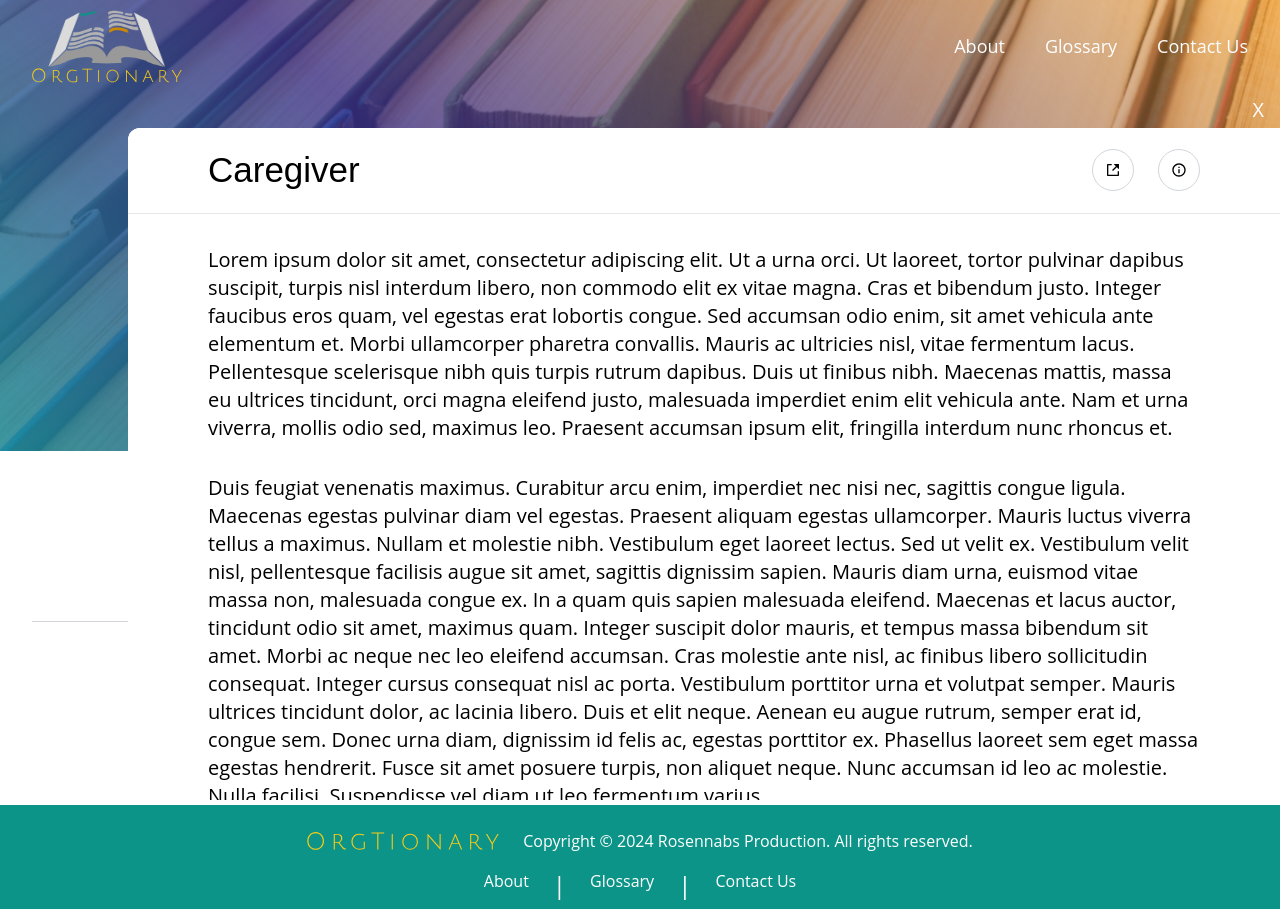
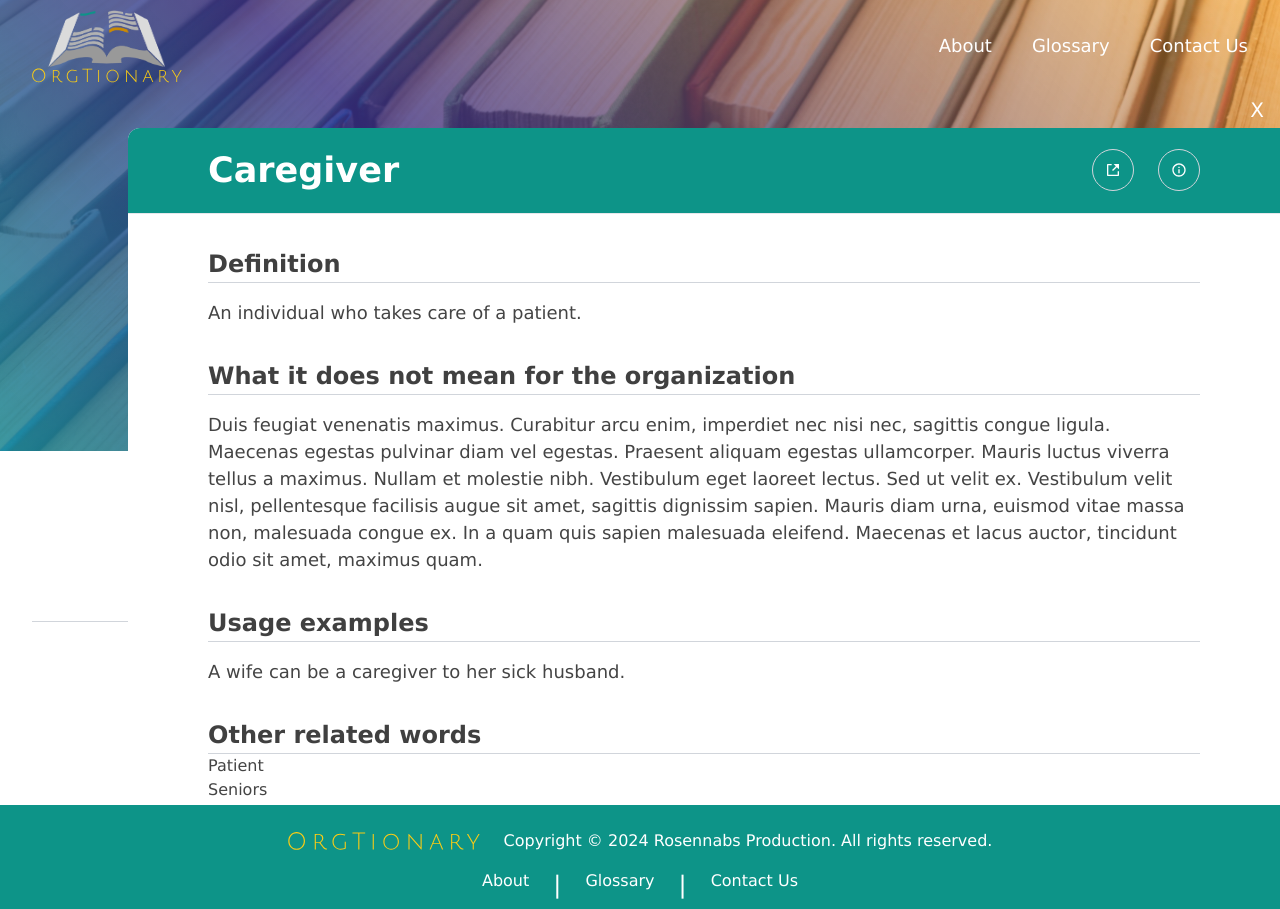
Before and after one commit to rosennabs/orgTionary, a Next.js app: page /lexicon/Caregiver in a window 1280 px wide. Built offline with nearby package versions, Linux system fonts and the light colour scheme.

Commit message:
Dynamically render stored text contents on the word details page

```diff
--- a/app/globals.css
+++ b/app/globals.css
@@ -18,12 +18,12 @@ body {
   padding: 0;
   margin: 0;
   height: 100vh;
-
+  color: #444;
   width: 100%;
   display: flex;
   flex-direction: column;
   justify-content: space-between;
-
+  font-family: 'Lucida Grande', 'Geneva', 'Poppins', sans-serif;
   background-image: linear-gradient(45deg, rgb(20, 184, 166, 0.9), rgb(61, 51, 140, 0.8),rgb(249, 159, 32, 0.5)), url('/books.png');
   background-size: cover;
   background-position: center;
@@ -62,11 +62,22 @@ body {
 
 h1 {
   font-size: 35px;
-  color: h;
-  font-family: 'Poppins', sans-serif;
+  font-weight: bold;
 }
 
+.word-details h2 {
+  font-size: 24px;
+  color: #404040;
+  font-weight: bold;
+  border-bottom: 0.5px solid #d1d5db;
 
+}
+
+.word-details p {
+  margin-top: 1rem;
+  margin-bottom: 2rem;
+  font-size: 18px;
+}
 
 .link:hover,
 .link:active {
--- a/app/lexicon/[word]/page.tsx
+++ b/app/lexicon/[word]/page.tsx
@@ -3,12 +3,16 @@ import { useEffect } from 'react';
 import Link from 'next/link';
 import { useRouter } from 'next/navigation';
 import { RiShareBoxFill, RiInformationLine } from "react-icons/ri";
+import { data } from '@/helpers/data';
 
 
 function WordDetailsPage({ params }) {
   //console.log(params); //This outputs {word : "Patient"} depending on which word is clicked on. With the params feature from next.js, we can fetch data related to params.word i.e patient from the database to display information related to the word on this page.
   const { word } = params;
   const router = useRouter();
+
+  //Fetch applicable data from the word array
+  const wordData = data.find(item => item.word === word);
 
   useEffect(() => {
 
@@ -30,31 +34,53 @@ function WordDetailsPage({ params }) {
 
       <div className="fixed top-32 left-32 right-0 bottom-0 rounded-tl-xl bg-white z-50 overflow-y-auto">
 
-        <div className='flex items-center justify-between sticky top-0 bg-white py-4 px-20 border-b'>
+        <div className='flex items-center justify-between sticky top-0 text-white bg-teal-600 py-4 px-20 border-b'>
           <h1>{word}</h1>
 
           <div className='flex gap-6'>
-            <Link className='border border-gray-300 p-3 rounded-full' href="#"><RiShareBoxFill /></Link>
+            <Link className=' border border-gray-300 p-3 rounded-full' href="#"><RiShareBoxFill /></Link>
             <Link className='border border-gray-300 p-3 rounded-full' href="#"><RiInformationLine /></Link>
           </div>
         </div>
 
-        <div className='px-20 py-8'>
+        <div className='word-details px-20 py-8'>
+          <h2>Definition</h2>
+          <p>
+            {wordData ? wordData.definition : "Definition not available. Please check back later."}
+          </p>
 
-          <p className='text-xl mb-8'>
-            Lorem ipsum dolor sit amet, consectetur adipiscing elit. Ut a urna orci. Ut laoreet, tortor pulvinar dapibus suscipit, turpis nisl interdum libero, non commodo elit ex vitae magna. Cras et bibendum justo. Integer faucibus eros quam, vel egestas erat lobortis congue. Sed accumsan odio enim, sit amet vehicula ante elementum et. Morbi ullamcorper pharetra convallis. Mauris ac ultricies nisl, vitae fermentum lacus. Pellentesque scelerisque nibh quis turpis rutrum dapibus. Duis ut finibus nibh. Maecenas mattis, massa eu ultrices tincidunt, orci magna eleifend justo, malesuada imperdiet enim elit vehicula ante. Nam et urna viverra, mollis odio sed, maximus leo. Praesent accumsan ipsum elit, fringilla interdum nunc rhoncus et.
-          </p>
-          <p className='text-xl mb-8'>
-            Duis feugiat venenatis maximus. Curabitur arcu enim, imperdiet nec nisi nec, sagittis congue ligula. Maecenas egestas pulvinar diam vel egestas. Praesent aliquam egestas ullamcorper. Mauris luctus viverra tellus a maximus. Nullam et molestie nibh. Vestibulum eget laoreet lectus. Sed ut velit ex. Vestibulum velit nisl, pellentesque facilisis augue sit amet, sagittis dignissim sapien. Mauris diam urna, euismod vitae massa non, malesuada congue ex. In a quam quis sapien malesuada eleifend. Maecenas et lacus auctor, tincidunt odio sit amet, maximus quam.
+          {wordData.does_not_mean &&
+            (
+            <>
+          <h2>What it does not mean for the organization</h2>
+          <p>
+            {wordData.does_not_mean}
+              </p>
+              </>
+            )}
 
-            Integer suscipit dolor mauris, et tempus massa bibendum sit amet. Morbi ac neque nec leo eleifend accumsan. Cras molestie ante nisl, ac finibus libero sollicitudin consequat. Integer cursus consequat nisl ac porta. Vestibulum porttitor urna et volutpat semper. Mauris ultrices tincidunt dolor, ac lacinia libero. Duis et elit neque. Aenean eu augue rutrum, semper erat id, congue sem. Donec urna diam, dignissim id felis ac, egestas porttitor ex. Phasellus laoreet sem eget massa egestas hendrerit. Fusce sit amet posuere turpis, non aliquet neque. Nunc accumsan id leo ac molestie. Nulla facilisi. Suspendisse vel diam ut leo fermentum varius.
-          </p>
-          <p className='text-xl'>
-            Phasellus tristique nisl lorem, id luctus sem blandit a. Nulla magna orci, interdum eu pellentesque a, tincidunt eget massa. Ut eu est ex. Sed et lorem lectus. Duis varius nunc vitae pellentesque gravida. Morbi lacus lectus, lacinia in ante a, consequat elementum mauris. Donec non sollicitudin diam, id efficitur sapien.
+          {wordData.example &&
+            (
+              <>
+          <h2>Usage examples</h2>
+                <p>
+                  {wordData?.example}
+                </p>
+              </>
+            )}
 
-            Sed quis aliquam ex, accumsan sagittis neque. Nam a molestie lorem. Etiam id urna laoreet, vulputate lectus vitae, porta tellus. Ut finibus justo odio, eu porttitor risus fringilla vel. Vivamus laoreet enim tellus, non ullamcorper tellus semper in. Donec tempor lacus laoreet, condimentum ligula sit amet, tristique neque. Vestibulum eu fringilla quam. Sed tincidunt, justo nec vulputate finibus, lacus quam faucibus orci, eget lacinia nisi ligula eu turpis. Curabitur varius tellus aliquam urna pharetra, in aliquet mauris accumsan. Nulla porttitor ante congue ligula vehicula posuere. Vivamus ut lorem commodo nunc tempor consequat a sed lacus. Donec vel mollis enim, nec elementum nisi.
+          {wordData.related_words &&
+            (
+              <>
+              <h2>Other related words</h2>
+              {wordData.related_words.map((item) => (
+                <ul>
+                  <li>{item}</li>
+                </ul>
+              ))}
 
-          </p>
+              </>
+            )}
         </div>
       </div>
     </div>
--- a/app/lexicon/page.tsx
+++ b/app/lexicon/page.tsx
@@ -1,24 +1,9 @@
 import Link from 'next/link';
+import { data } from '@/helpers/data';
 
 function Lexicon() {
 
-  const data = [
-    {
-      word: "Patient",
-      definition: "A sick individual who needs care.",
-      example: "Individuals in long term care homes."
-    },
-    {
-      word: "Caregiver",
-      definition: "A individual who takes care of a patient.",
-      example: "A wife can be a caregiver to her sick husband."
-    },
-    {
-      word: "Innovation",
-      definition: "A novel idea to improve the healthcare system of an institution.",
-      example: "Improvement projects tailored towards implementing virtual care."
-    }
-  ]
+
   return (
     <div className='bg-amber-700'>
       <h1>Lexicon</h1>
--- /dev/null
+++ b/helpers/data.tsx
@@ -0,0 +1,23 @@
+export const data = [
+  {
+    word: "Patient",
+    definition: "A sick individual who needs care.",
+    does_not_mean: "Duis feugiat venenatis maximus. Curabitur arcu enim, imperdiet nec nisi nec, sagittis congue ligula. Maecenas egestas pulvinar diam vel egestas. Praesent aliquam egestas ullamcorper. Mauris luctus viverra tellus a maximus. Nullam et molestie nibh. Vestibulum eget laoreet lectus. Sed ut velit ex. Vestibulum velit nisl, pellentesque facilisis augue sit amet, sagittis dignissim sapien. Mauris diam urna, euismod vitae massa non, malesuada congue ex. In a quam quis sapien malesuada eleifend. Maecenas et lacus auctor, tincidunt odio sit amet, maximus quam.",
+    example: "Individuals in long term care homes.",
+    related_words: ['Caregiver', 'Health Facility', 'Long Term Care']
+  },
+  {
+    word: "Caregiver",
+    definition: "An individual who takes care of a patient.",
+    does_not_mean: "Duis feugiat venenatis maximus. Curabitur arcu enim, imperdiet nec nisi nec, sagittis congue ligula. Maecenas egestas pulvinar diam vel egestas. Praesent aliquam egestas ullamcorper. Mauris luctus viverra tellus a maximus. Nullam et molestie nibh. Vestibulum eget laoreet lectus. Sed ut velit ex. Vestibulum velit nisl, pellentesque facilisis augue sit amet, sagittis dignissim sapien. Mauris diam urna, euismod vitae massa non, malesuada congue ex. In a quam quis sapien malesuada eleifend. Maecenas et lacus auctor, tincidunt odio sit amet, maximus quam.",
+    example: "A wife can be a caregiver to her sick husband.",
+    related_words: ['Patient', 'Seniors', 'Health Facility', 'Long Term Care']
+  },
+  {
+    word: "Innovation",
+    definition: "A novel idea to improve the healthcare system of an institution.",
+    does_not_mean: "Duis feugiat venenatis maximus. Curabitur arcu enim, imperdiet nec nisi nec, sagittis congue ligula. Maecenas egestas pulvinar diam vel egestas. Praesent aliquam egestas ullamcorper. Mauris luctus viverra tellus a maximus. Nullam et molestie nibh. Vestibulum eget laoreet lectus. Sed ut velit ex. Vestibulum velit nisl, pellentesque facilisis augue sit amet, sagittis dignissim sapien. Mauris diam urna, euismod vitae massa non, malesuada congue ex. In a quam quis sapien malesuada eleifend. Maecenas et lacus auctor, tincidunt odio sit amet, maximus quam.",
+    example: "Improvement projects tailored towards implementing virtual care.",
+    related_words: ['Improvement Project', 'Novel', 'Sustainability', 'Program']
+  }
+];
```
